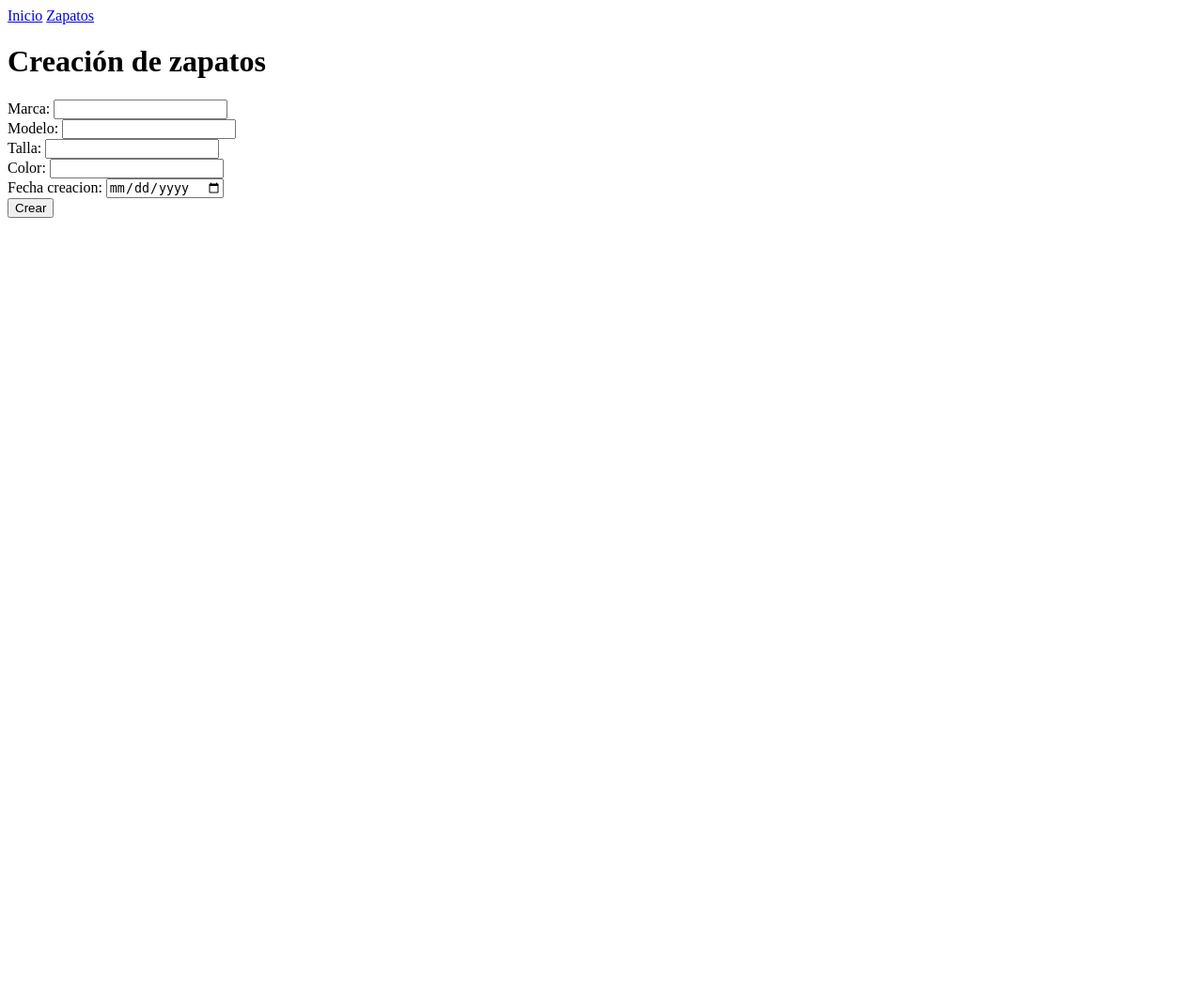
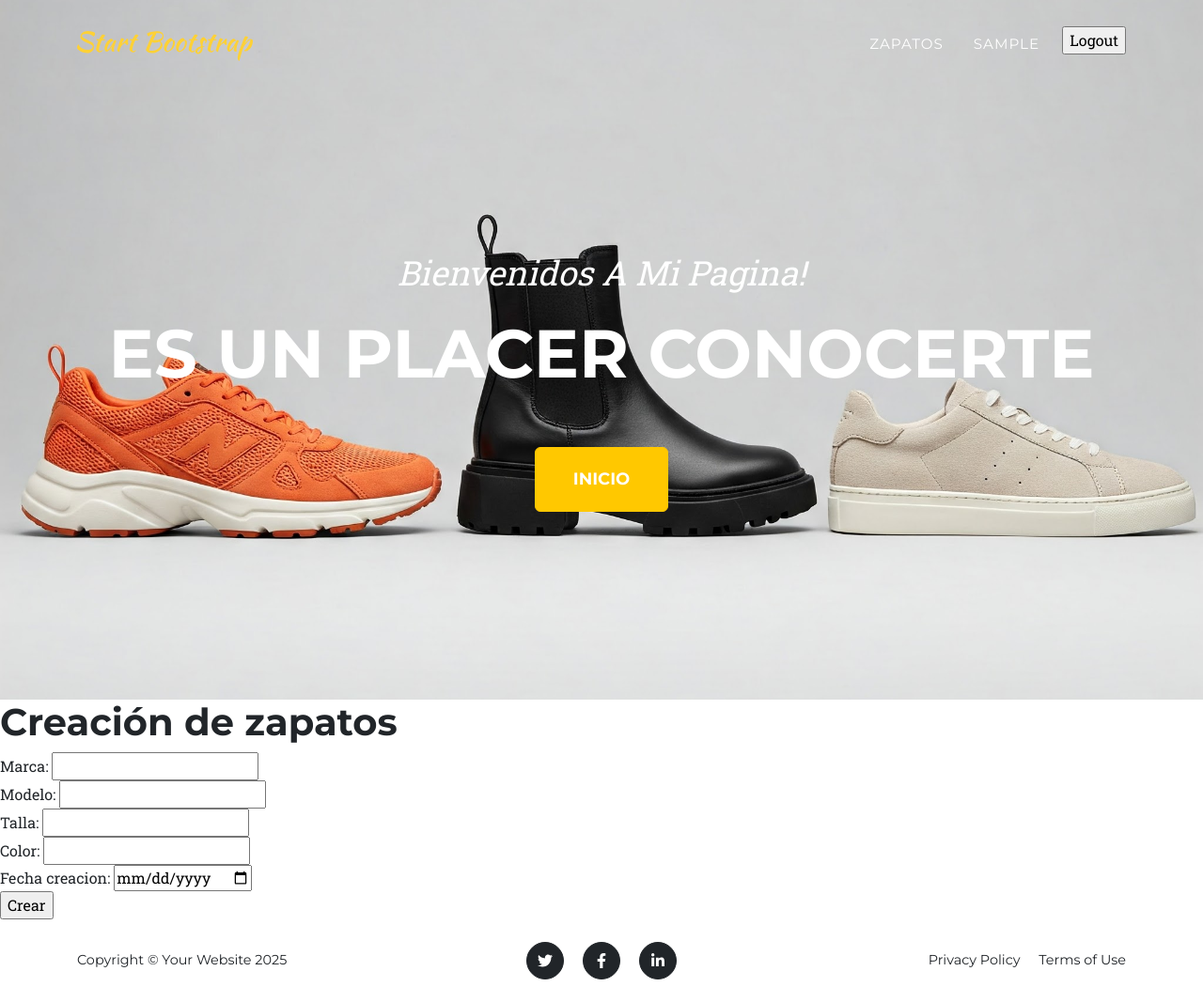
Before and after one commit to Tattii24/Taborda-TuPrimeraPagina, a Django app: page /zapatos/crear/ in a window 1280 px wide. Shown: the whole page at 94% size. Before the commit the page ends 232 px from the top, so only its background shows below. Run offline with Django 5.2, Linux system fonts and the light colour scheme; the visitor is signed in with stand-in values (Sample User, id 1); some libraries are stand-ins or nearby versions.

Commit message:
Se modificó base.html  y se agregaron el login, logaout y registro a la carpeta templates/usuarios

```diff
--- a/templates/base.html
+++ b/templates/base.html
@@ -1,15 +1,89 @@
+
+
 <!DOCTYPE html>
 <html lang="en">
-<head>
-    <meta charset="UTF-8">
-    <meta name="viewport" content="width=device-width, initial-scale=1.0">
-    <title>Document</title>
-</head>
-<body>
-    <nav>
-        <a href={%url "inicio"%}>Inicio</a>
-        <a href={%url "lista_zapatos"%}>Zapatos</a>
+    {% load static %}
+    <head>
+        <meta charset="utf-8" />
+        <meta name="viewport" content="width=device-width, initial-scale=1, shrink-to-fit=no" />
+        <meta name="description" content="" />
+        <meta name="author" content="" />
+        <title>Agency - Start Bootstrap Theme</title>
+        <!-- Favicon-->
+        <link rel="icon" type="image/x-icon" href="assets/favicon.ico" />
+        <!-- Font Awesome icons (free version)-->
+        <script src="https://use.fontawesome.com/releases/v6.3.0/js/all.js" crossorigin="anonymous"></script>
+        <!-- Google fonts-->
+        <link href="https://fonts.googleapis.com/css?family=Montserrat:400,700" rel="stylesheet" type="text/css" />
+        <link href="https://fonts.googleapis.com/css?family=Roboto+Slab:400,100,300,700" rel="stylesheet" type="text/css" />
+        <!-- Core theme CSS (includes Bootstrap)-->
+        <link href={% static "css/styles.css" %} rel="stylesheet" />
+    </head>
+    <body id="page-top">
+<!-- Navigation-->
+<nav class="navbar navbar-expand-lg navbar-dark fixed-top" id="mainNav">
+        <div class="container">
+            <a class="navbar-brand" href="#page-top"><img src={% static "assets/img/navbar-logo.svg" %} alt="..." /></a>
+            <button class="navbar-toggler" type="button" data-bs-toggle="collapse" data-bs-target="#navbarResponsive" aria-controls="navbarResponsive" aria-expanded="false" aria-label="Toggle navigation">
+                Menu
+                <i class="fas fa-bars ms-1"></i>
+            </button>
+            <div class="collapse navbar-collapse" id="navbarResponsive">
+                <ul class="navbar-nav text-uppercase ms-auto py-4 py-lg-0">
+                    <li class="nav-item"><a class="nav-link" href={%url "lista_zapatos"%}>Zapatos</a></li>
+
+                    {% if request.user.is_authenticated %}
+    <li class="nav-item"><a class="nav-link"  href="#">{{request.user.username}}</a></li>
+    <form action={% url "logout" %} method="post">
+        {% csrf_token %}
+        <input type="submit" value="Logout">
+    </form>
+    {% else %}
+
+
+    <li class="nav-item"><a class="nav-link"  href={%url "login"%}>Login</a></li>
+    <li class="nav-item"><a class="nav-link"  href={%url "registro"%}>Registrarse</a></li>
+
+
+    {% endif %}
+
     </nav>
+    <!-- Masthead-->
+        <header class="masthead">
+            <div class="container">
+                <div class="masthead-subheading">Bienvenidos A Mi Pagina!</div>
+                <div class="masthead-heading text-uppercase">Es Un Placer Conocerte</div>
+                <a class="btn btn-primary btn-xl text-uppercase" href="#">Inicio</a>
+            </div>
+        </header>
+
     {% block contenido %}{%endblock contenido %}
-</body>
+        <!-- Footer-->
+        <footer class="footer py-4">
+            <div class="container">
+                <div class="row align-items-center">
+                    <div class="col-lg-4 text-lg-start">Copyright &copy; Your Website 2025</div>
+                    <div class="col-lg-4 my-3 my-lg-0">
+                        <a class="btn btn-dark btn-social mx-2" href="#!" aria-label="Twitter"><i class="fab fa-twitter"></i></a>
+                        <a class="btn btn-dark btn-social mx-2" href="#!" aria-label="Facebook"><i class="fab fa-facebook-f"></i></a>
+                        <a class="btn btn-dark btn-social mx-2" href="#!" aria-label="LinkedIn"><i class="fab fa-linkedin-in"></i></a>
+                    </div>
+                    <div class="col-lg-4 text-lg-end">
+                        <a class="link-dark text-decoration-none me-3" href="#!">Privacy Policy</a>
+                        <a class="link-dark text-decoration-none" href="#!">Terms of Use</a>
+                    </div>
+                </div>
+            </div>
+        </footer>
+        <!-- Bootstrap core JS-->
+        <script src="https://cdn.jsdelivr.net/npm/bootstrap@5.2.3/dist/js/bootstrap.bundle.min.js"></script>
+        <!-- Core theme JS-->
+        <script src="js/scripts.js"></script>
+        <!-- * * * * * * * * * * * * * * * * * * * * * * * * * * * * * * * * * * * * * * * *-->
+        <!-- * *                               SB Forms JS                               * *-->
+        <!-- * * Activate your form at https://startbootstrap.com/solution/contact-forms * *-->
+        <!-- * * * * * * * * * * * * * * * * * * * * * * * * * * * * * * * * * * * * * * * *-->
+        <script src="https://cdn.startbootstrap.com/sb-forms-latest.js"></script>
+
+    </body>
 </html>
```
